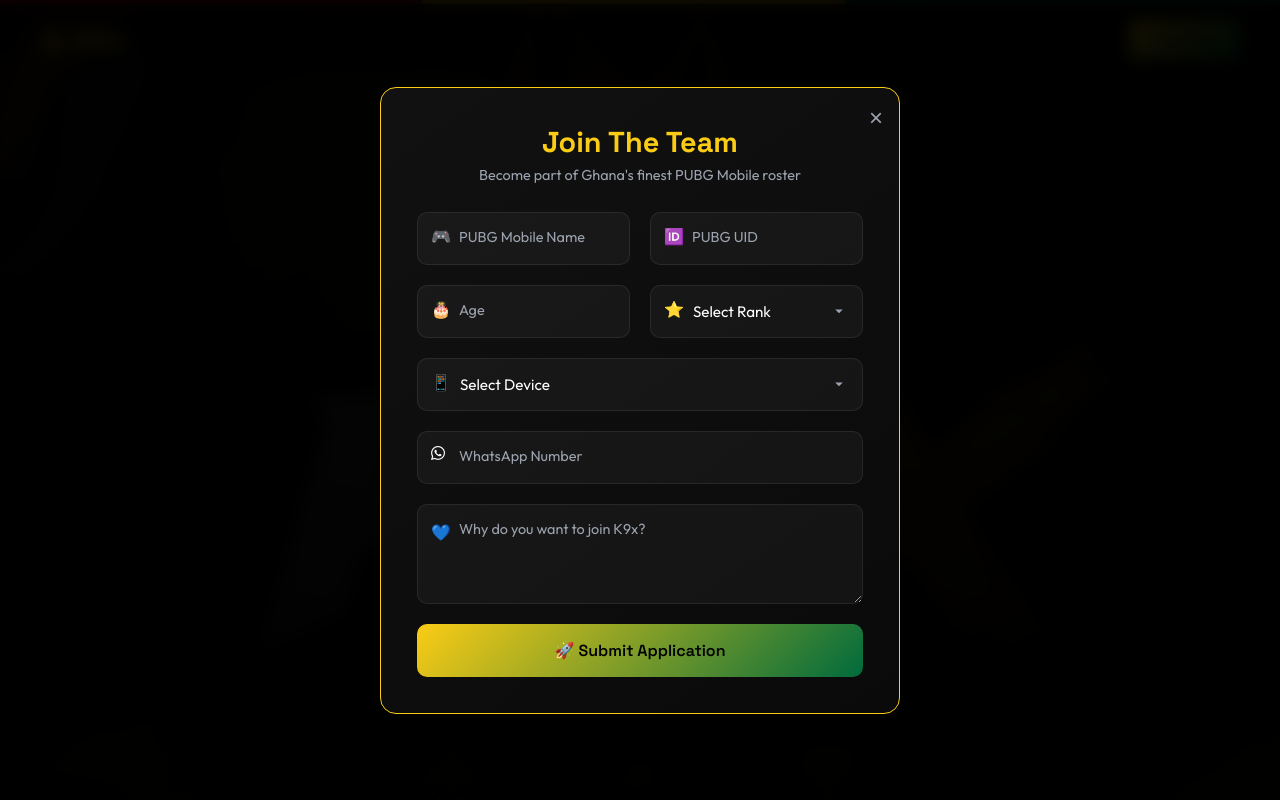
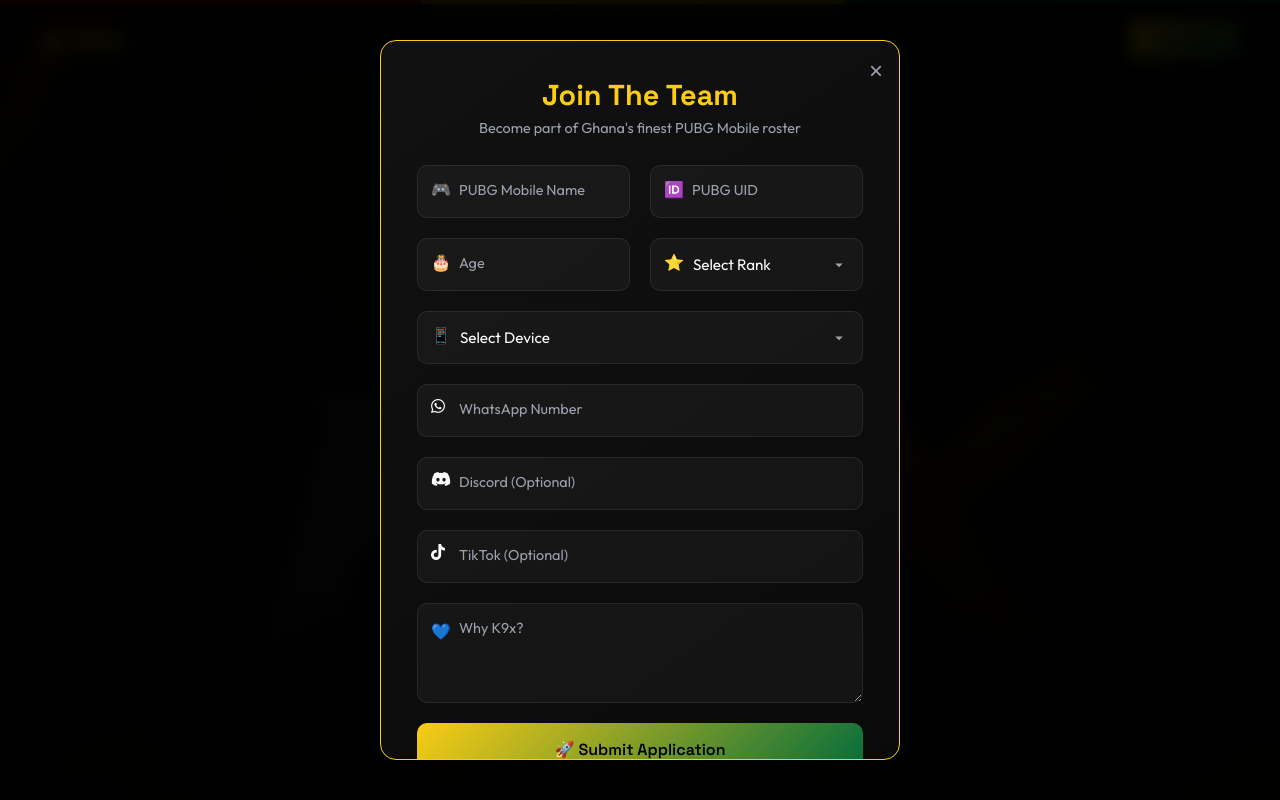
Before and after one commit to anonymousgh01-bit/K9xEsports, a React (Vite) app: page / in a window 1280 px wide. Both pictures are taken after a click on the button "Join Now". Shown: the top 800 px of the page. Built offline with nearby package versions, Linux system fonts and the light colour scheme.

Commit message:
Update App.jsx

```diff
--- a/src/App.jsx
+++ b/src/App.jsx
@@ -1,6 +1,10 @@
 import { useState, useEffect } from 'react';
 import './index.css';
 import './App.css';
+
+// ========================
+// COMPONENTS
+// ========================
 
 function Navbar({ onJoin }) {
   return (
@@ -64,6 +68,19 @@
       <button className="hero-btn" onClick={onJoin}>
         Join K9x
       </button>
+
+      {/* Social Links */}
+      <div className="social-links">
+        <a href="https://discord.gg/k9x" target="_blank" rel="noopener noreferrer" className="social-link social-discord" title="Join Discord">
+          <i className="fab fa-discord"></i>
+        </a>
+        <a href="https://tiktok.com/@k9xesports" target="_blank" rel="noopener noreferrer" className="social-link social-tiktok" title="Follow TikTok">
+          <i className="fab fa-tiktok"></i>
+        </a>
+        <a href="https://wa.me/233500000000" target="_blank" rel="noopener noreferrer" className="social-link social-whatsapp" title="WhatsApp">
+          <i className="fab fa-whatsapp"></i>
+        </a>
+      </div>
     </section>
   );
 }
@@ -98,6 +115,9 @@
   const [isSubmitting, setIsSubmitting] = useState(false);
   const [isSuccess, setIsSuccess] = useState(false);
 
+  // CHANGE THIS to your Render backend URL
+  const API_URL = 'https://k9x-backend.onrender.com';
+
   const handleSubmit = async (e) => {
     e.preventDefault();
     setIsSubmitting(true);
@@ -116,11 +136,11 @@
         why: form.why.value,
       };
 
-      const response = await fetch('https://k9xesports.onrender.com/api/apply', {
-  method: 'POST',
-  headers: { 'Content-Type': 'application/json' },
-  body: JSON.stringify(formData)
-});
+      const response = await fetch(`${API_URL}/api/apply`, {
+        method: 'POST',
+        headers: { 'Content-Type': 'application/json' },
+        body: JSON.stringify(formData)
+      });
 
       const result = await response.json();
 
@@ -194,9 +214,21 @@
                 <div className="form-group full">
                   <select name="device" className="form-select" required defaultValue="">
                     <option value="" disabled>Select Device</option>
-                    <option value="iPhone">iPhone</option>
-                    <option value="Android">Android</option>
-                    <option value="Tablet">Tablet</option>
+                    <option value="iPhone 15 Pro Max">iPhone 15 Pro Max</option>
+                    <option value="iPhone 15 Pro">iPhone 15 Pro</option>
+                    <option value="iPhone 15">iPhone 15</option>
+                    <option value="iPhone 14 Pro Max">iPhone 14 Pro Max</option>
+                    <option value="iPhone 14 Pro">iPhone 14 Pro</option>
+                    <option value="iPhone 14">iPhone 14</option>
+                    <option value="iPhone 13 Pro Max">iPhone 13 Pro Max</option>
+                    <option value="iPhone 13 Pro">iPhone 13 Pro</option>
+                    <option value="iPhone 13">iPhone 13</option>
+                    <option value="iPhone SE">iPhone SE</option>
+                    <option value="iPad Pro">iPad Pro</option>
+                    <option value="iPad Air">iPad Air</option>
+                    <option value="Android Phone">Android Phone</option>
+                    <option value="Android Tablet">Android Tablet</option>
+                    <option value="Emulator">Emulator</option>
                   </select>
                   <span className="input-icon">📱</span>
                 </div>
@@ -208,9 +240,21 @@
                 </div>
 
                 <div className="form-group full">
+                  <input type="text" name="discord" className="form-input" placeholder=" " />
+                  <i className="input-icon fab fa-discord" style={{fontSize: '16px'}}></i>
+                  <label className="float-label">Discord (Optional)</label>
+                </div>
+
+                <div className="form-group full">
+                  <input type="text" name="tiktok" className="form-input" placeholder=" " />
+                  <i className="input-icon fab fa-tiktok" style={{fontSize: '16px'}}></i>
+                  <label className="float-label">TikTok (Optional)</label>
+                </div>
+
+                <div className="form-group full">
                   <textarea name="why" className="form-input" placeholder=" " required></textarea>
                   <span className="input-icon" style={{top: '18px'}}>💙</span>
-                  <label className="float-label">Why do you want to join K9x?</label>
+                  <label className="float-label">Why K9x?</label>
                 </div>
               </div>
 
@@ -224,7 +268,7 @@
             <div className="success-icon">✓</div>
             <h3>🎉 Welcome to K9x!</h3>
             <p>Your application has been received.</p>
-            <p className="link-hint">Join Discord for updates: <a href="https://discord.gg/kvNWSXTzU" target="_blank">discord.gg/k9x</a></p>
+            <p className="link-hint">Join Discord: <a href="https://discord.gg/k9x" target="_blank">discord.gg/k9x</a></p>
           </div>
         )}
       </div>
@@ -242,14 +286,14 @@
       <p>© 2026 K9x Esports. All rights reserved.</p>
 
       <div className="footer-social">
-        <a href="https://discord.gg/kvNWSXTzU" target="_blank" rel="noopener noreferrer" className="social-link social-discord" title="Join Discord">
+        <a href="https://discord.gg/k9x" target="_blank" rel="noopener noreferrer" className="social-link social-discord">
           <i className="fab fa-discord"></i>
         </a>
-        <a href="https://tiktok.com/@k9xesports" target="_blank" rel="noopener noreferrer" className="social-link social-tiktok" title="Follow TikTok">
+        <a href="https://tiktok.com/@k9xesports" target="_blank" rel="noopener noreferrer" className="social-link social-tiktok">
           <i className="fab fa-tiktok"></i>
         </a>
-        <a href="https://youtube.com/k9xEsports" target="_blank" rel="noopener noreferrer" className="social-link social-youtube" title="YouTube Channel">
-          <i className="fab fa-youtube"></i>
+        <a href="https://wa.me/233500000000" target="_blank" rel="noopener noreferrer" className="social-link social-whatsapp">
+          <i className="fab fa-whatsapp"></i>
         </a>
       </div>
     </footer>
```
